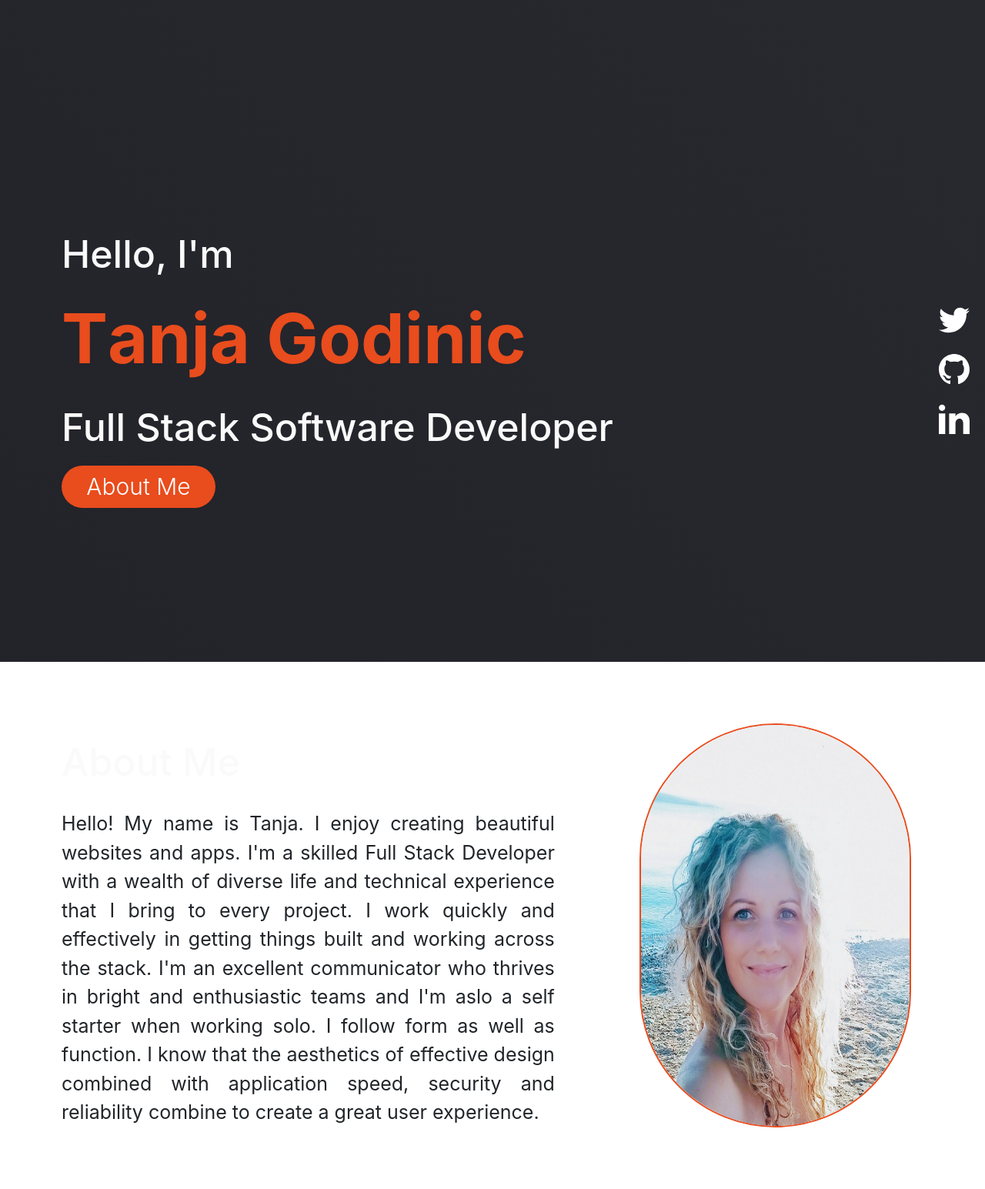
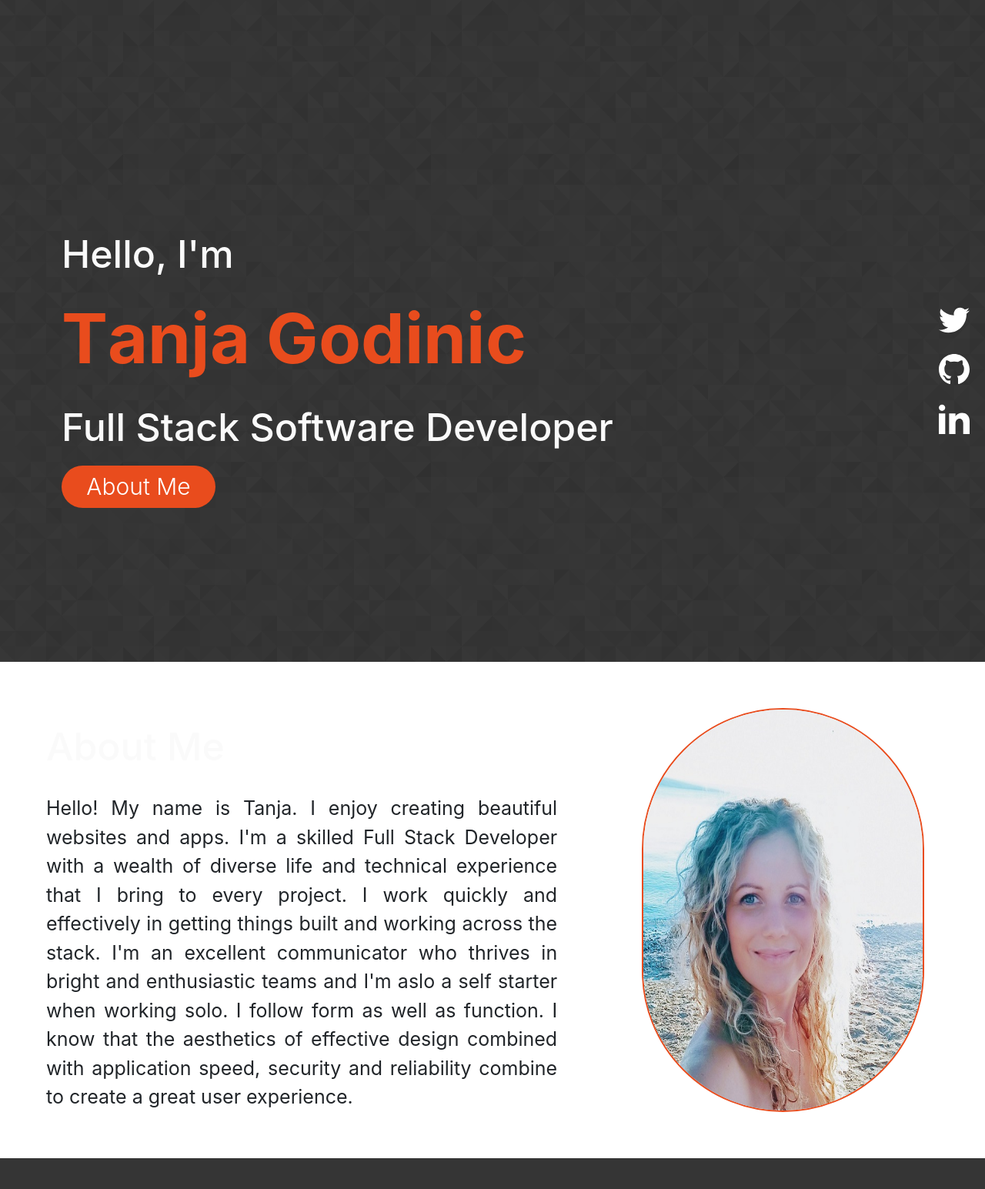
Before and after one commit to TanYa-Go/TanjaG.Portfolio, a Flask app: page / in a window 1280 px wide. Shown: the whole page at 77% size. After the commit the page ends 1505 px from the top, so only its background shows below. Run offline with Flask 2, Linux system fonts and the light colour scheme; some libraries are stand-ins or nearby versions; some web fonts are replaced.

Commit message:
Add background image

```diff
--- a/static/css/style.css
+++ b/static/css/style.css
@@ -5,6 +5,11 @@ html {
 }
 body {
   margin: 0;
+}
+
+#background-img {
+  background-image: url("/static/images/prism.png");
+  background-color: #1c1d25;
 }
 
 section {
@@ -33,7 +38,7 @@ footer {
 
 
 .navbar {
-  background-color: rgba(0, 0, 0, 0.69);
+  background-color: rgba(0, 0, 0, 0.2);
   height: 70px;
 }
 
@@ -158,9 +163,9 @@ p {
 }
 
 .sub-section {
-  display: flex;
-  justify-content: space-around;
-  padding: 80px;
+  /* display: flex;
+  justify-content: space-around; */
+  padding: 60px;
 
 }
 
--- a/templates/base.html
+++ b/templates/base.html
@@ -20,9 +20,9 @@
     <title>Portfolio</title>
 </head>
 
-<body>
+<body id="background-img">
     {% include "components/navbar.html" %}
-<!-- <section class="herop" id="home"> -->
+
 
 
        <main>
--- a/templates/index.html
+++ b/templates/index.html
@@ -1,7 +1,7 @@
 {% extends "base.html" %}
 {% block content %}
 
-
+<!-- <section id="background-img"> -->
 <div class="hero-area">
 
     <div class="hero-text">
@@ -64,5 +64,5 @@
 </div>
 </div>
 </section>
-
+<!-- </section> -->
 {% endblock %}
```
Also changed, not shown: static/images/prism.png (added).
